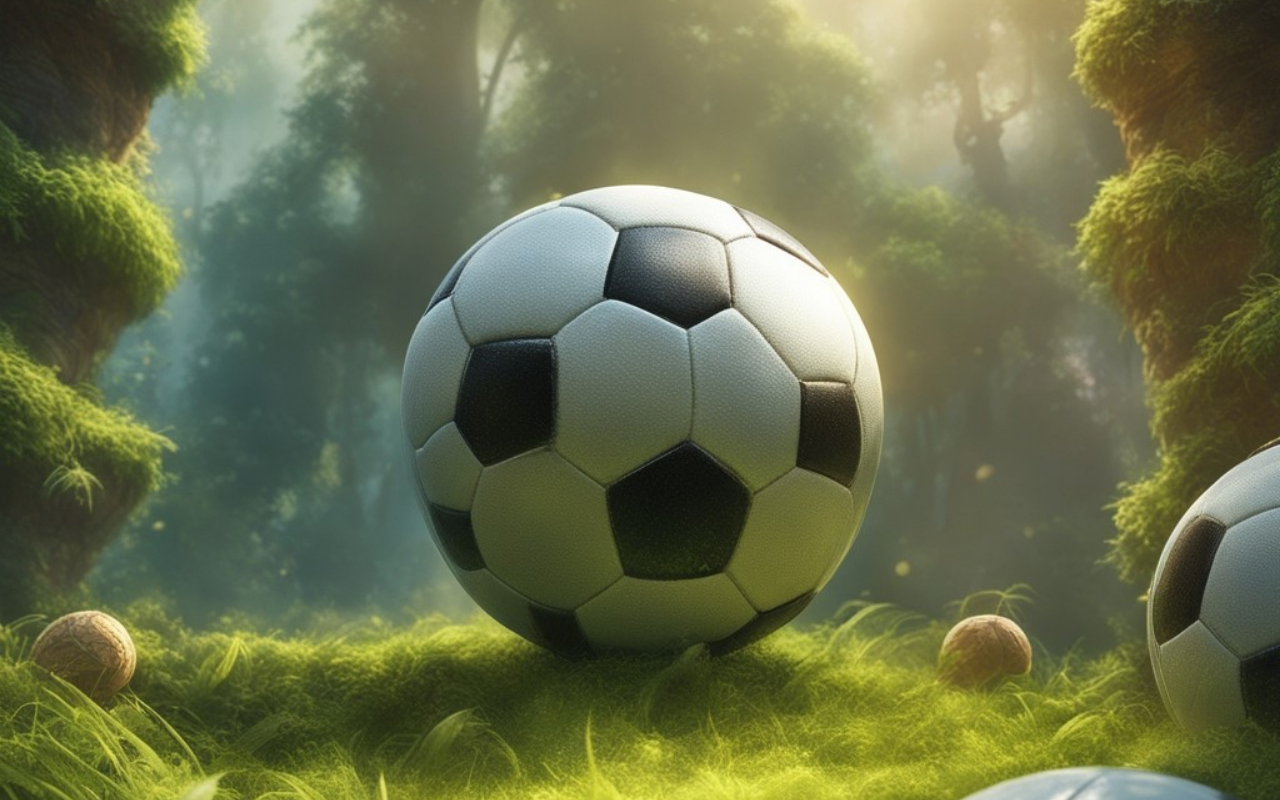
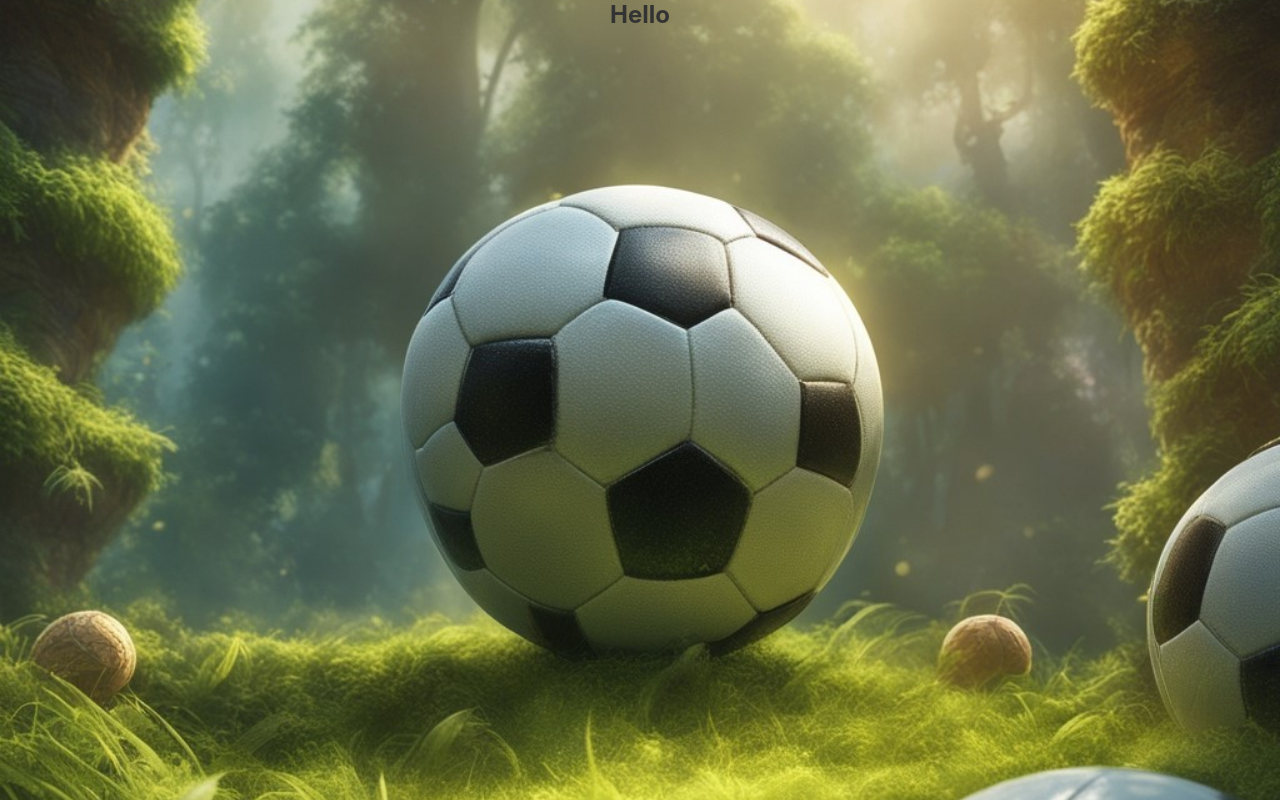
Before and after one commit to AmielCohen96/leagueClient, a React (Create React App) app: page /stream-page in a window 1280 px wide. Built offline with nearby package versions, Linux system fonts and the light colour scheme.

Commit message:
working on teams (dashboard)

```diff
--- a/src/App.js
+++ b/src/App.js
@@ -5,6 +5,7 @@ import SignupComponent from './components/SignupComponent';
 import './App.css'; // Import your CSS file
 import backgroundImg from './images/football.jpeg';
 import LeagueTable from "./LeagueTable";
+import StreamPage from "./components/StreamPage";
 
 const App = () => {
     const appStyle = {
@@ -25,7 +26,7 @@ const App = () => {
                     <Routes>
                         <Route path="/" element={<LoginComponent />} />
                         <Route path="/signup" element={<SignupComponent />} />
-                        <Route path="/stream-page" element={<streamPage />} />
+                        <Route path="/stream-page" element={<StreamPage />} />
                     </Routes>
                 </div>
             </Router>
--- a/src/components/LoginComponent.js
+++ b/src/components/LoginComponent.js
@@ -2,6 +2,8 @@ import React, { useState } from 'react';
 import './LoginComponent.css';
 import {Link} from "react-router-dom";
 import axios from "axios";
+
+
 
 const LoginComponent = () => {
     const [username, setUsername] = useState('');
@@ -28,8 +30,11 @@ const LoginComponent = () => {
             }});
             console.log('Login response:', response.data);
             if (response.data.success) {
+                console.log("good")
+                window.location.href = '/stream-page';
                 // Redirect to dashboard
             } else {
+                console.log("bad")
                 setError('Invalid username or password');
             }
         } catch (error) {
--- /dev/null
+++ b/src/components/StreamPage.css
@@ -0,0 +1,3 @@
+h2 {
+    margin-top: 0
+}
--- a/src/components/streamPage.js
+++ b/src/components/StreamPage.js
@@ -1,12 +1,14 @@
 import React from 'react';
+import './StreamPage.css';
 
-const streamPage = ({ username }) => {
+const StreamPage = ({ username }) => {
     return (
         <div className="welcome-container">
             <h2>Hello {username}</h2>
+
             {/* Add more content for the welcome page */}
         </div>
     );
 };
 
-export default streamPage;
+export default StreamPage;
```
